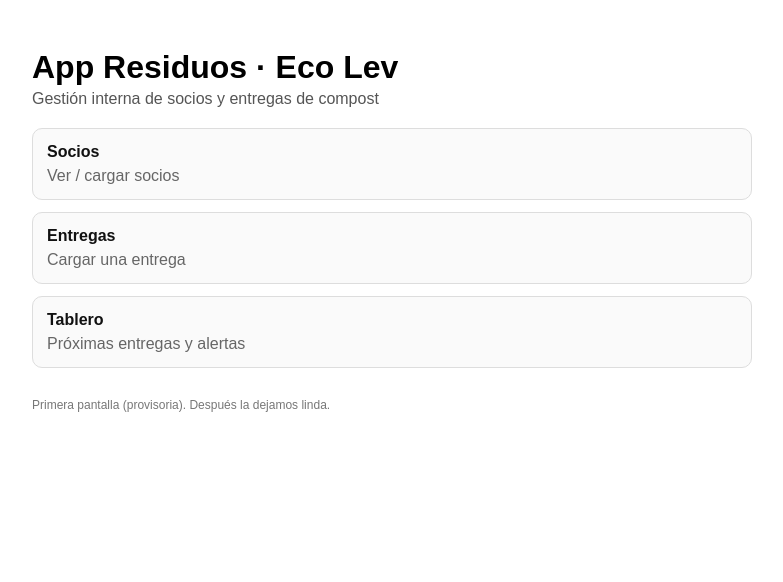
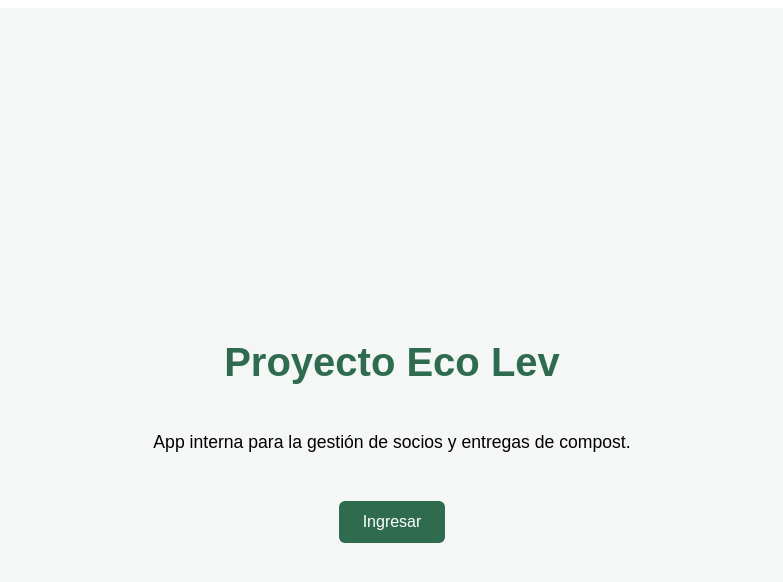
Before and after one commit to proyectoecolev/app-residuos-ecolev, a Next.js app: page / in a window 1280 px wide. Shown: the top 582 px of the page, without its empty margins (248-1031 px from the left). Built offline with nearby package versions, Linux system fonts and the light colour scheme.

Commit message:
Update index.js

```diff
--- a/pages/index.js
+++ b/pages/index.js
@@ -1,41 +1,38 @@
 export default function Home() {
   return (
-    <div style={{ fontFamily: "Arial, sans-serif", padding: 20, maxWidth: 720, margin: "0 auto" }}>
-      <h1 style={{ marginBottom: 4 }}>App Residuos · Eco Lev</h1>
-      <p style={{ marginTop: 0, color: "#555" }}>
-        Gestión interna de socios y entregas de compost
+    <div style={{
+      minHeight: "100vh",
+      display: "flex",
+      flexDirection: "column",
+      justifyContent: "center",
+      alignItems: "center",
+      fontFamily: "Arial, sans-serif",
+      backgroundColor: "#f4f7f5",
+      textAlign: "center",
+      padding: "20px"
+    }}>
+      <h1 style={{ color: "#2f6b4f", fontSize: "2.5rem" }}>
+        Proyecto Eco Lev
+      </h1>
+
+      <p style={{ maxWidth: "500px", fontSize: "1.1rem", marginTop: "20px" }}>
+        App interna para la gestión de socios y entregas de compost.
       </p>
 
-      <div style={{ display: "grid", gap: 12, marginTop: 20 }}>
-        <a href="/socios" style={cardStyle}>
-          <strong>Socios</strong>
-          <div style={{ color: "#666", marginTop: 6 }}>Ver / cargar socios</div>
-        </a>
-
-        <a href="/entregas" style={cardStyle}>
-          <strong>Entregas</strong>
-          <div style={{ color: "#666", marginTop: 6 }}>Cargar una entrega</div>
-        </a>
-
-        <a href="/tablero" style={cardStyle}>
-          <strong>Tablero</strong>
-          <div style={{ color: "#666", marginTop: 6 }}>Próximas entregas y alertas</div>
-        </a>
-      </div>
-
-      <div style={{ marginTop: 30, fontSize: 12, color: "#777" }}>
-        Primera pantalla (provisoria). Después la dejamos linda.
-      </div>
+      <button
+        style={{
+          marginTop: "30px",
+          padding: "12px 24px",
+          fontSize: "1rem",
+          backgroundColor: "#2f6b4f",
+          color: "white",
+          border: "none",
+          borderRadius: "6px",
+          cursor: "pointer"
+        }}
+      >
+        Ingresar
+      </button>
     </div>
   );
 }
-
-const cardStyle = {
-  display: "block",
-  padding: 14,
-  border: "1px solid #ddd",
-  borderRadius: 10,
-  textDecoration: "none",
-  color: "#111",
-  background: "#fafafa"
-};
```
